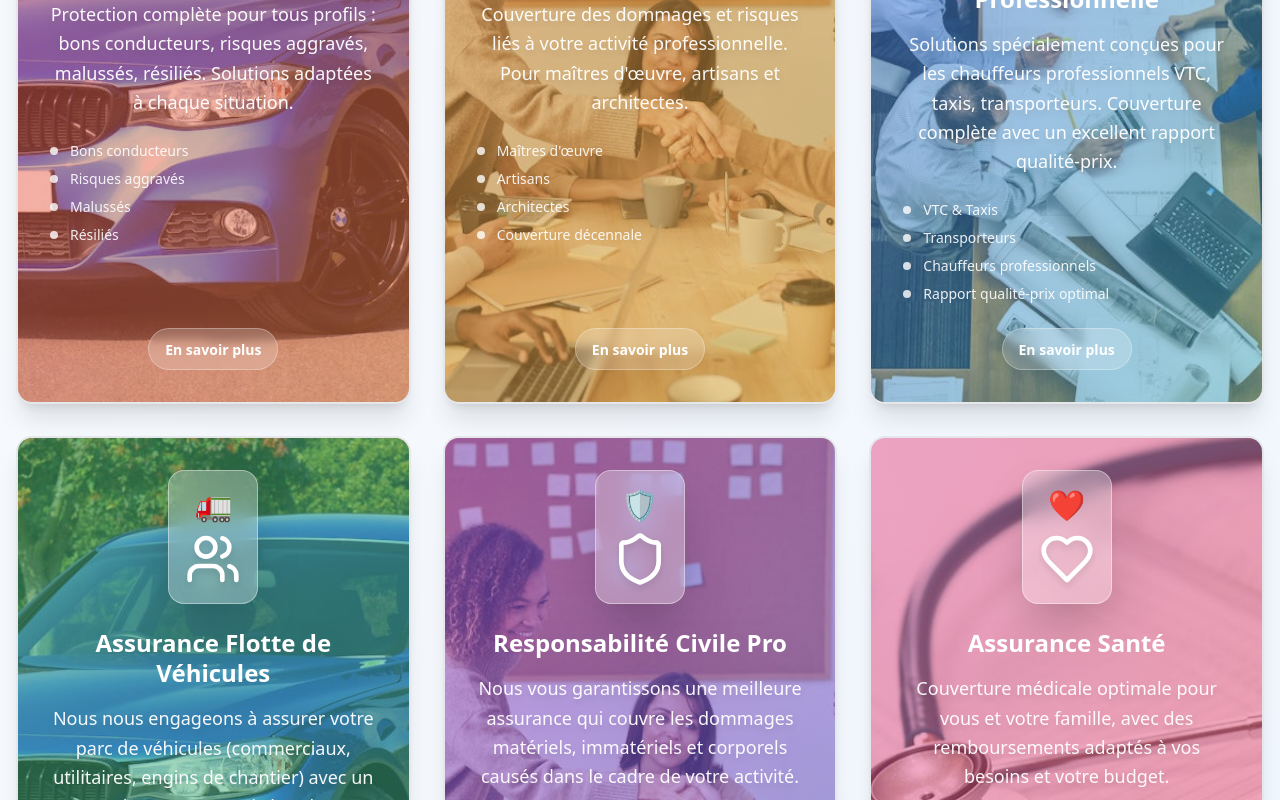
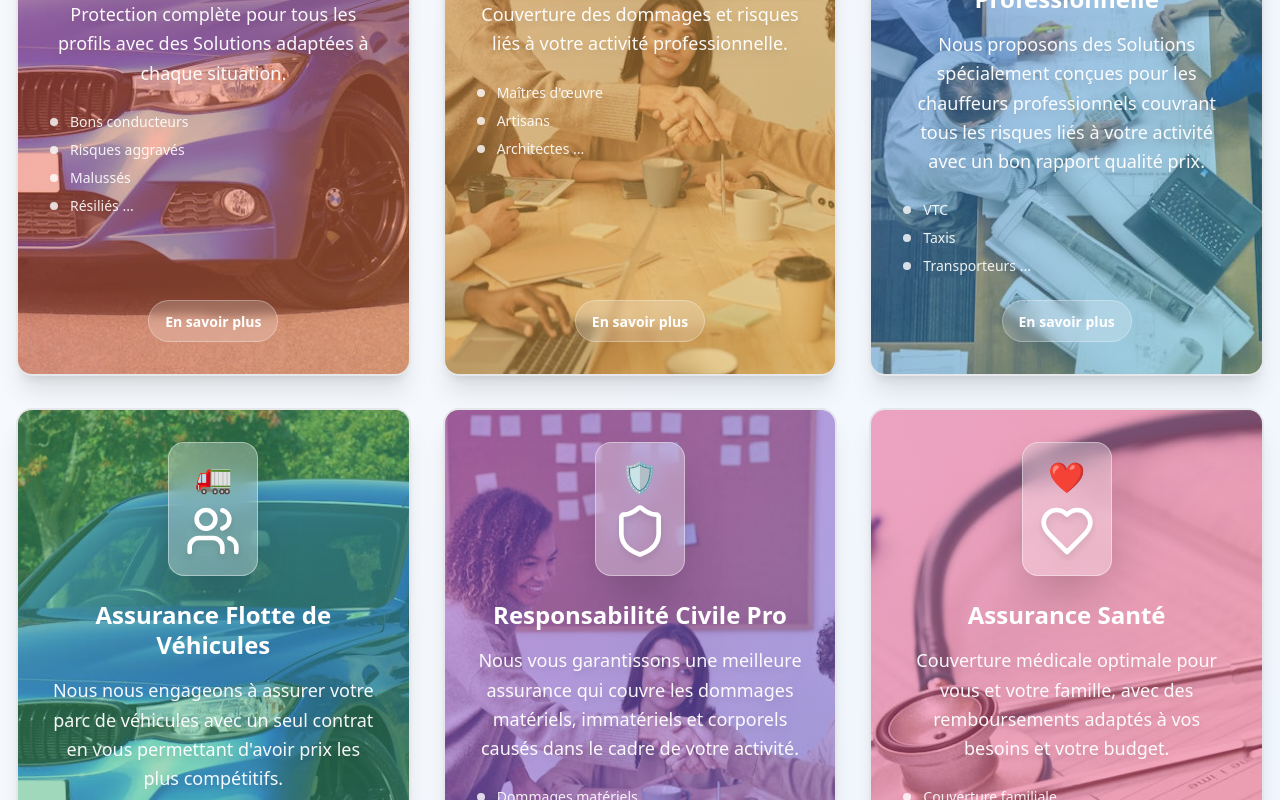
Before and after one commit to chouaib0000/testtest44, a React (Vite) app: page / in a window 1280 px wide. Shown: the part 1280-2080 px from the top of the page. Built offline with nearby package versions, Linux system fonts and the light colour scheme; no server answers.

Commit message:
Update insurance descriptions with new content

```diff
--- a/src/components/InsuranceOffers.tsx
+++ b/src/components/InsuranceOffers.tsx
@@ -7,7 +7,7 @@ const insuranceTypes = [
     type: 'auto-moto',
     title: "Assurance Auto & Moto",
     icon: <Car className="h-14 w-14 text-white drop-shadow-lg" />,
-    description: "Protection complète pour tous profils : bons conducteurs, risques aggravés, malussés, résiliés. Solutions adaptées à chaque situation.",
+    description: "Protection complète pour tous les profils avec des Solutions adaptées à chaque situation.",
     backgroundImage: "/assets/auto-insurance-bg.jpg",
     gradient: "from-red-600/40 to-orange-600/40",
     emoji: "🚗",
@@ -15,52 +15,49 @@ const insuranceTypes = [
       "Bons conducteurs",
       "Risques aggravés",
       "Malussés",
-      "Résiliés"
+      "Résiliés ..."
     ]
   },
   {
     type: 'rc-decennale',
     title: "RC Décennale",
     icon: <HardHat className="h-14 w-14 text-white drop-shadow-lg" />,
-    description: "Couverture des dommages et risques liés à votre activité professionnelle. Pour maîtres d'œuvre, artisans et architectes.",
+    description: "Couverture des dommages et risques liés à votre activité professionnelle.",
     backgroundImage: "/assets/professional-insurance-bg.jpg",
     gradient: "from-amber-600/40 to-yellow-600/40",
     emoji: "🏗️",
     details: [
       "Maîtres d'œuvre",
       "Artisans",
-      "Architectes",
-      "Couverture décennale"
+      "Architectes ..."
     ]
   },
   {
     type: 'auto-professionnelle',
     title: "Assurance Auto Professionnelle",
     icon: <Truck className="h-14 w-14 text-white drop-shadow-lg" />,
-    description: "Solutions spécialement conçues pour les chauffeurs professionnels VTC, taxis, transporteurs. Couverture complète avec un excellent rapport qualité-prix.",
+    description: "Nous proposons des Solutions spécialement conçues pour les chauffeurs professionnels couvrant tous les risques liés à votre activité avec un bon rapport qualité prix.",
     backgroundImage: "/assets/business-insurance-bg.jpg",
     gradient: "from-blue-600/40 to-cyan-600/40",
     emoji: "🚕",
     details: [
-      "VTC & Taxis",
-      "Transporteurs",
-      "Chauffeurs professionnels",
-      "Rapport qualité-prix optimal"
+      "VTC",
+      "Taxis",
+      "Transporteurs ..."
     ]
   },
   {
     type: 'flotte-vehicules',
     title: "Assurance Flotte de Véhicules",
     icon: <Users className="h-14 w-14 text-white drop-shadow-lg" />,
-    description: "Nous nous engageons à assurer votre parc de véhicules (commerciaux, utilitaires, engins de chantier) avec un seul contrat aux prix les plus compétitifs.",
+    description: "Nous nous engageons à assurer votre parc de véhicules avec un seul contrat en vous permettant d'avoir prix les plus compétitifs.",
     backgroundImage: "/assets/auto-insurance-bg.jpg",
     gradient: "from-green-600/40 to-emerald-600/40",
     emoji: "🚛",
     details: [
       "Véhicules commerciaux",
       "Véhicules utilitaires",
-      "Engins de chantier",
-      "Contrat unique"
+      "Engins de chantier ..."
     ]
   },
   {
```
